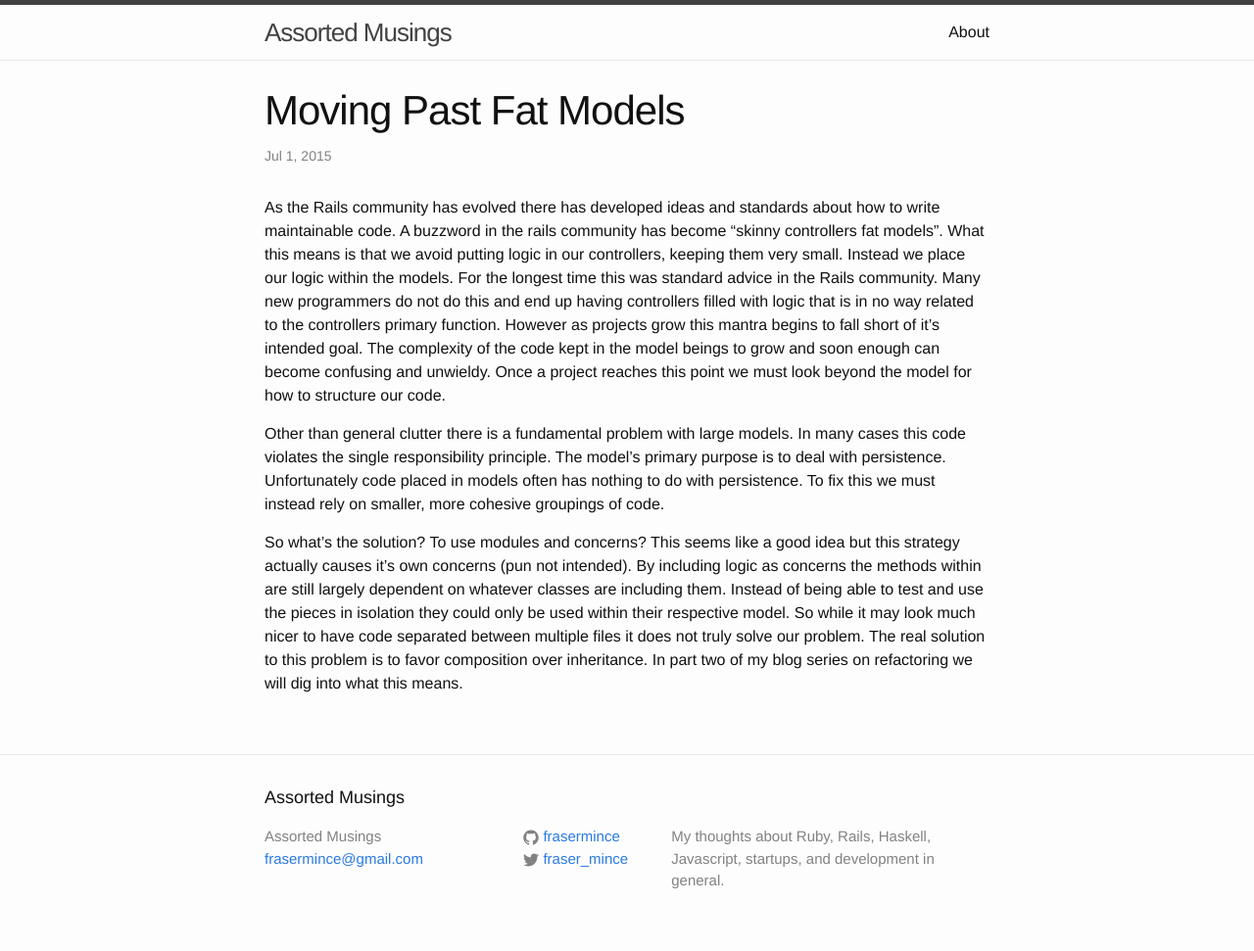
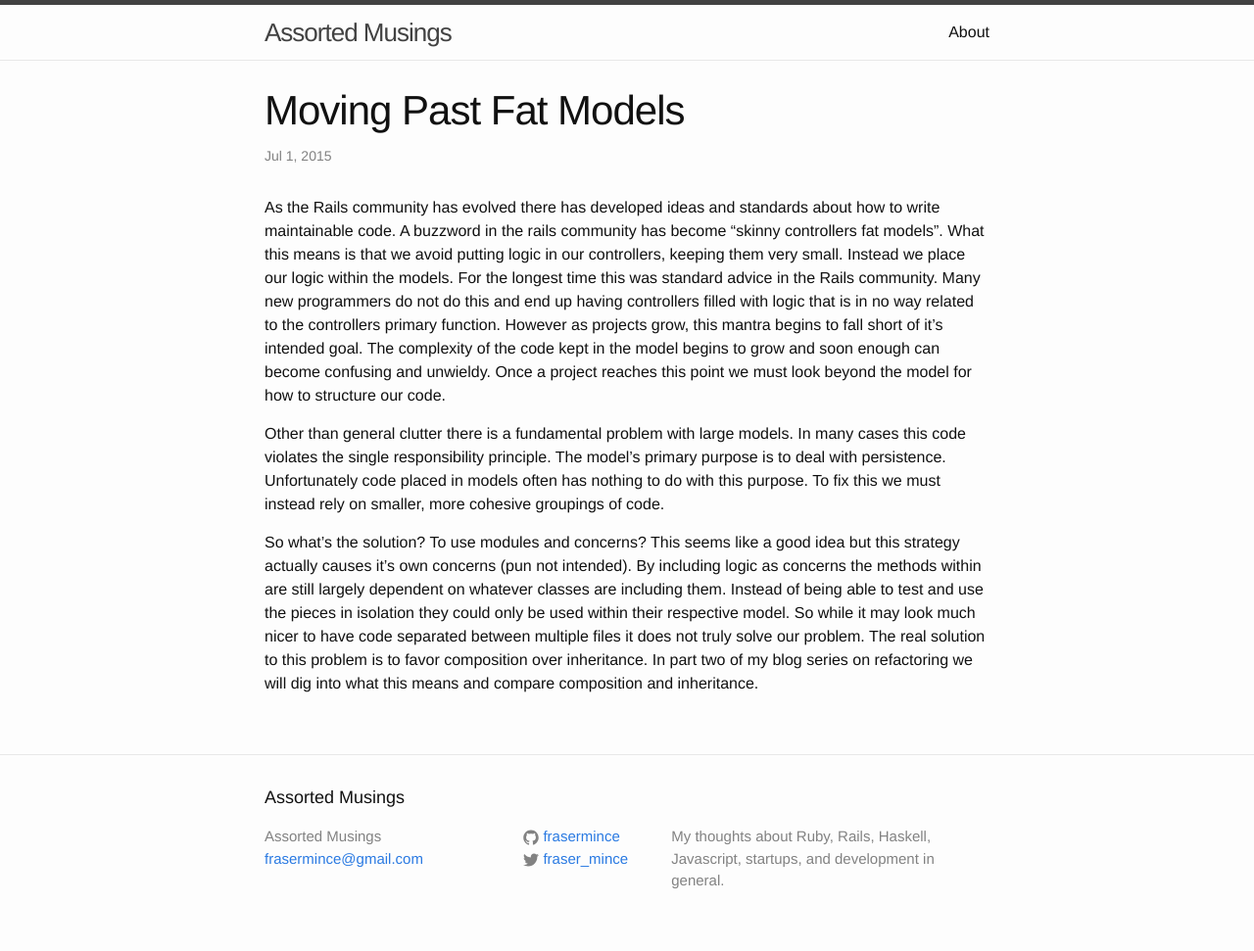
Before and after one commit to frasermince/frasermince.github.io, a Jekyll site: the page built from _posts/2015-06-30-moving-past-fat-models.markdown, in a window 1280 px wide. Shown: the whole page at 98% size. Built offline with Jekyll 4.4.1, drawn with Linux system fonts in a browser that asks for light colours.

Commit message:
Edit fat models post.

```diff
--- a/_posts/2015-06-30-moving-past-fat-models.markdown
+++ b/_posts/2015-06-30-moving-past-fat-models.markdown
@@ -4,8 +4,8 @@ title:  "Moving Past Fat Models"
 date:   2015-07-01 22:53:45
 categories: ruby rails refactor
 ---
-As the Rails community has evolved there has developed ideas and standards about how to write maintainable code. A buzzword in the rails community has become "skinny controllers fat models". What this means is that we avoid putting logic in our controllers, keeping them very small. Instead we place our logic within the models. For the longest time this was standard advice in the Rails community. Many new programmers do not do this and end up having controllers filled with logic that is in no way related to the controllers primary function. However as projects grow this mantra begins to fall short of it's intended goal. The complexity of the code kept in the model beings to grow and soon enough can become confusing and unwieldy. Once a project reaches this point we must look beyond the model for how to structure our code.
+As the Rails community has evolved there has developed ideas and standards about how to write maintainable code. A buzzword in the rails community has become "skinny controllers fat models". What this means is that we avoid putting logic in our controllers, keeping them very small. Instead we place our logic within the models. For the longest time this was standard advice in the Rails community. Many new programmers do not do this and end up having controllers filled with logic that is in no way related to the controllers primary function. However as projects grow, this mantra begins to fall short of it's intended goal. The complexity of the code kept in the model begins to grow and soon enough can become confusing and unwieldy. Once a project reaches this point we must look beyond the model for how to structure our code.
 
-Other than general clutter there is a fundamental problem with large models. In many cases this code violates the single responsibility principle. The model's primary purpose is to deal with persistence. Unfortunately code placed in models often has nothing to do with persistence. To fix this we must instead rely on smaller, more cohesive groupings of code.
+Other than general clutter there is a fundamental problem with large models. In many cases this code violates the single responsibility principle. The model's primary purpose is to deal with persistence. Unfortunately code placed in models often has nothing to do with this purpose. To fix this we must instead rely on smaller, more cohesive groupings of code.
 
-So what's the solution? To use modules and concerns? This seems like a good idea but this strategy actually causes it's own concerns (pun not intended). By including logic as concerns the methods within are still largely dependent on whatever classes are including them. Instead of being able to test and use the pieces in isolation they could only be used within their respective model. So while it may look much nicer to have code separated between multiple files it does not truly solve our problem. The real solution to this problem is to favor composition over inheritance. In part two of my blog series on refactoring we will dig into what this means.
+So what's the solution? To use modules and concerns? This seems like a good idea but this strategy actually causes it's own concerns (pun not intended). By including logic as concerns the methods within are still largely dependent on whatever classes are including them. Instead of being able to test and use the pieces in isolation they could only be used within their respective model. So while it may look much nicer to have code separated between multiple files it does not truly solve our problem. The real solution to this problem is to favor composition over inheritance. In part two of my blog series on refactoring we will dig into what this means and compare composition and inheritance.
```
